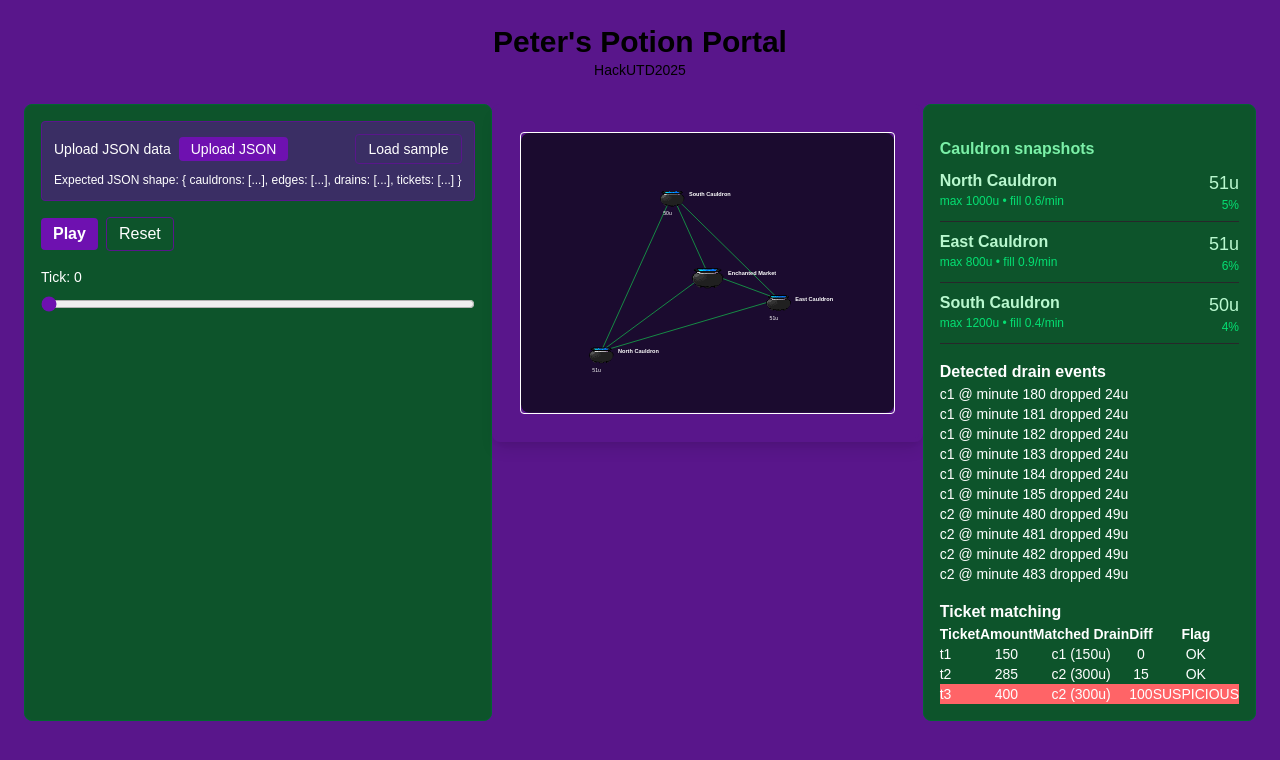
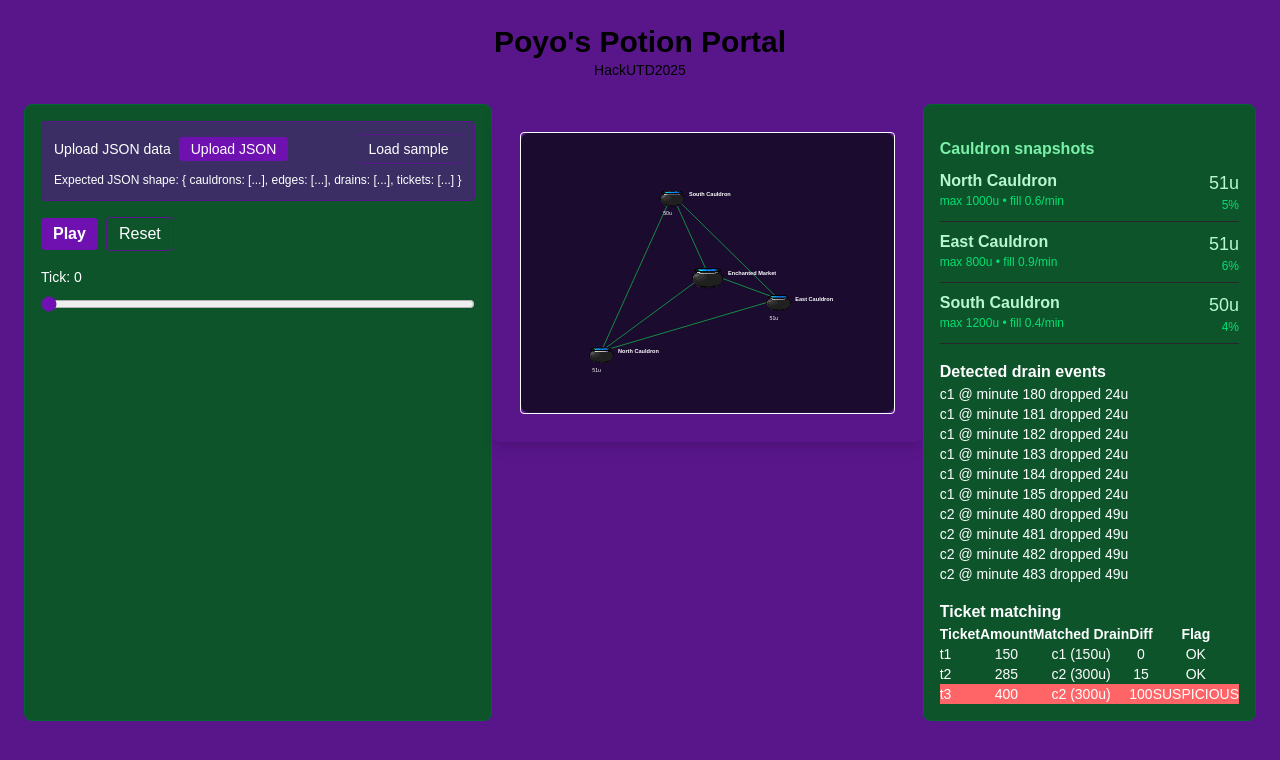
Before and after one commit to RushyBikki/new-potion-portal, a Next.js app: page / in a window 1280 px wide. Shown: the top 760 px of the page. Built offline with nearby package versions, Linux system fonts and the light colour scheme.

Commit message:
final product 1

```diff
--- a/app/page.tsx
+++ b/app/page.tsx
@@ -306,7 +306,7 @@ export default function Home()
   return (
   <div className="min-h-screen p-6 bg-purple-900 text-white">
       <header className="mb-6 text-center">
-        <h1 className="text-3xl font-extrabold text-black">Peter's Potion Portal</h1>
+        <h1 className="text-3xl font-extrabold text-black">Poyo's Potion Portal</h1>
         <p className="text-sm text-black">HackUTD2025</p>
       </header>
 
```
